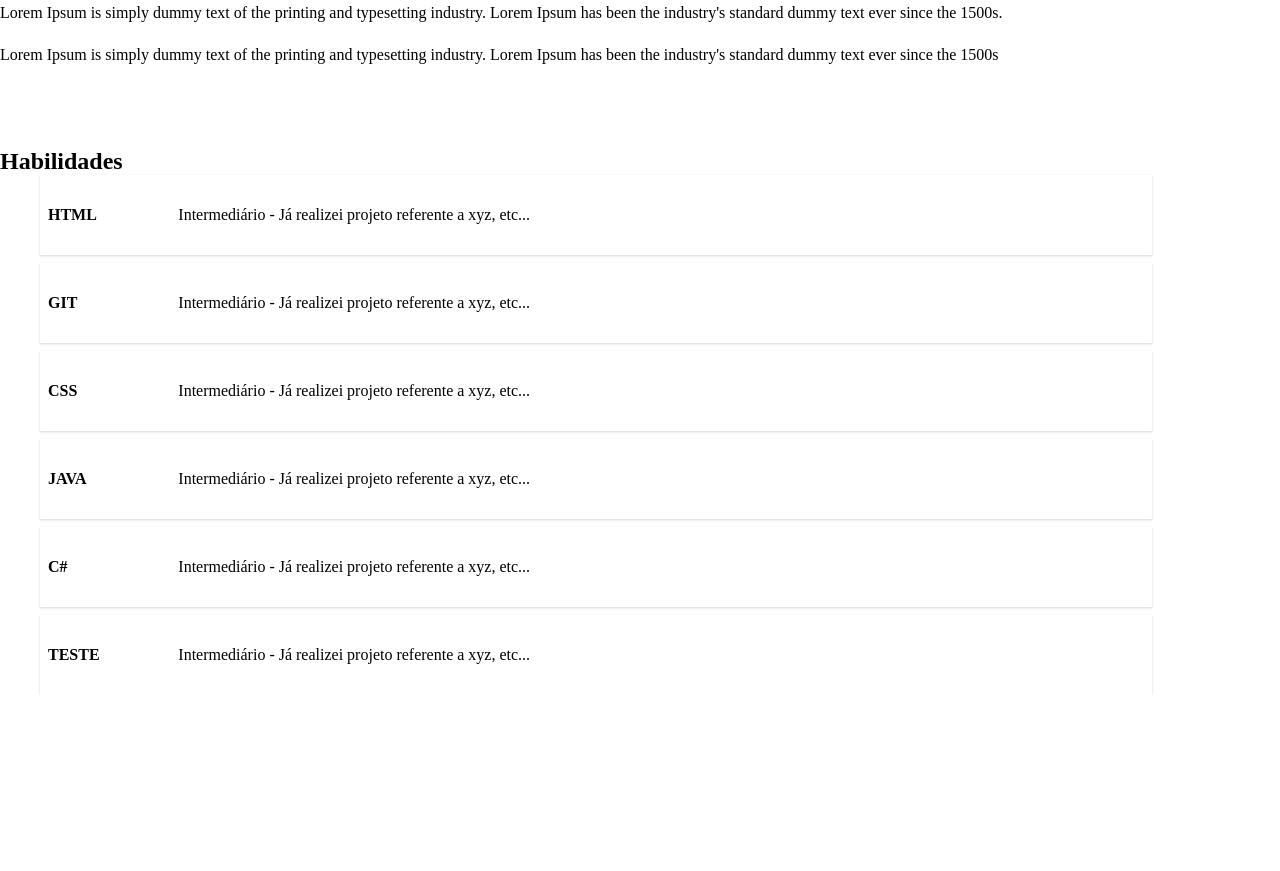
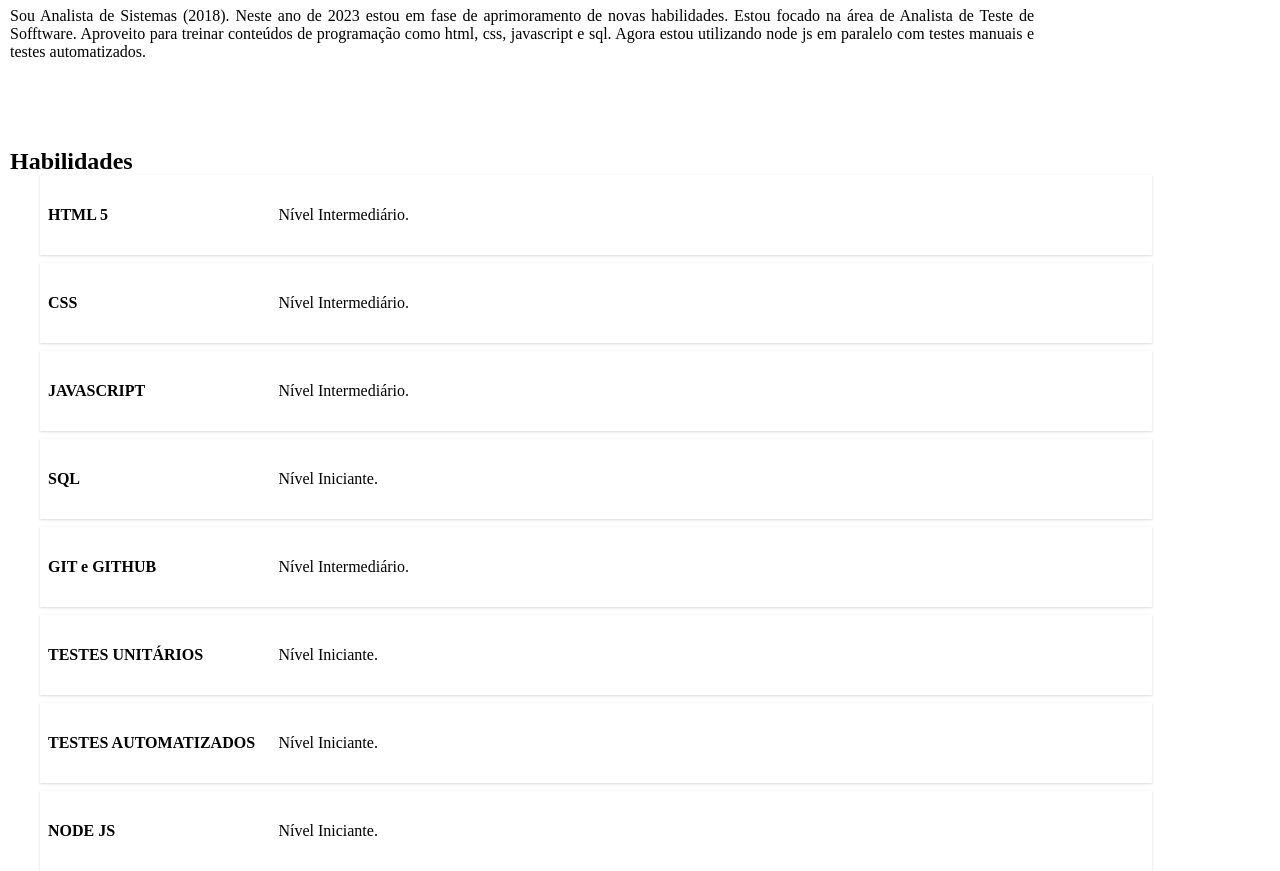
Before and after one commit to naubervent/linkedin-page, a plain HTML site: page index.html in a window 1280 px wide. Shown: the part 526-1397 px from the top of the page. Before the commit the page ends 1221 px from the top, so only its background shows below. Drawn offline with Linux system fonts and the light colour scheme.

Commit message:
Arquivos index html e index css modificados

```diff
--- a/index.css
+++ b/index.css
@@ -1,5 +1,8 @@
 *{
     margin:0;
+}
+p, h1, h2{
+   margin-left: 10px;
 }
 
 #container-perfil{
@@ -98,7 +101,7 @@
 }
 
 .titulo{
-    width: 11%;
+    width: 20%;
     padding: 1vh;
     font-weight: 800;
 }
--- a/index.html
+++ b/index.html
@@ -22,11 +22,12 @@
         <h1 id="titulo-sobre-mim">Sobre mim</h1>
         <strong id="texto-sobre-mim">
             <p>
-                Lorem Ipsum is simply dummy text of the printing and typesetting industry. Lorem Ipsum has been the industry's standard dummy text ever since the 1500s.
+                Sou Analista de Sistemas (2018). Neste ano de 2023 estou em fase de aprimoramento de novas habilidades.
+                Estou focado na área de Analista de Teste de Sofftware.
+                Aproveito para treinar conteúdos de programação como html, css, javascript e sql.
+                Agora estou utilizando node js em paralelo com testes manuais e testes automatizados.
             </p>
-            <p>
-                Lorem Ipsum is simply dummy text of the printing and typesetting industry. Lorem Ipsum has been the industry's standard dummy text ever since the 1500s
-            </p>
+
 
         </strong>
 
@@ -36,18 +37,10 @@
         <div id="container-skill">
             <div class="conteiner-detalhe-skill">
                 <div class="titulo">
-                    HTML
+                    HTML 5
                 </div>
                 <div class="descricao">
-                    Intermediário - Já realizei projeto referente a xyz, etc...
-                </div>
-            </div>
-            <div class="conteiner-detalhe-skill">
-                <div class="titulo">
-                    GIT
-                </div>
-                <div class="descricao">
-                    Intermediário - Já realizei projeto referente a xyz, etc...
+                    Nível Intermediário.
                 </div>
             </div>
             <div class="conteiner-detalhe-skill">
@@ -55,31 +48,55 @@
                     CSS
                 </div>
                 <div class="descricao">
-                    Intermediário - Já realizei projeto referente a xyz, etc...
+                    Nível Intermediário.
                 </div>
             </div>
             <div class="conteiner-detalhe-skill">
                 <div class="titulo">
-                    JAVA
+                    JAVASCRIPT
                 </div>
                 <div class="descricao">
-                    Intermediário - Já realizei projeto referente a xyz, etc...
+                    Nível Intermediário.
                 </div>
             </div>
             <div class="conteiner-detalhe-skill">
                 <div class="titulo">
-                    C#
+                    SQL
                 </div>
                 <div class="descricao">
-                    Intermediário - Já realizei projeto referente a xyz, etc...
+                    Nível Iniciante.
                 </div>
             </div>
             <div class="conteiner-detalhe-skill">
                 <div class="titulo">
-                    TESTE
+                    GIT e GITHUB
                 </div>
                 <div class="descricao">
-                    Intermediário - Já realizei projeto referente a xyz, etc...
+                    Nível Intermediário.
+                </div>
+            </div>
+            <div class="conteiner-detalhe-skill">
+                <div class="titulo">
+                    TESTES UNITÁRIOS
+                </div>
+                <div class="descricao">
+                    Nível Iniciante.
+                </div>
+            </div>
+            <div class="conteiner-detalhe-skill">
+                <div class="titulo">
+                    TESTES AUTOMATIZADOS
+                </div>
+                <div class="descricao">
+                    Nível Iniciante.
+                </div>
+            </div>
+            <div class="conteiner-detalhe-skill">
+                <div class="titulo">
+                    NODE JS
+                </div>
+                <div class="descricao">
+                    Nível Iniciante.
                 </div>
             </div>
 
```
